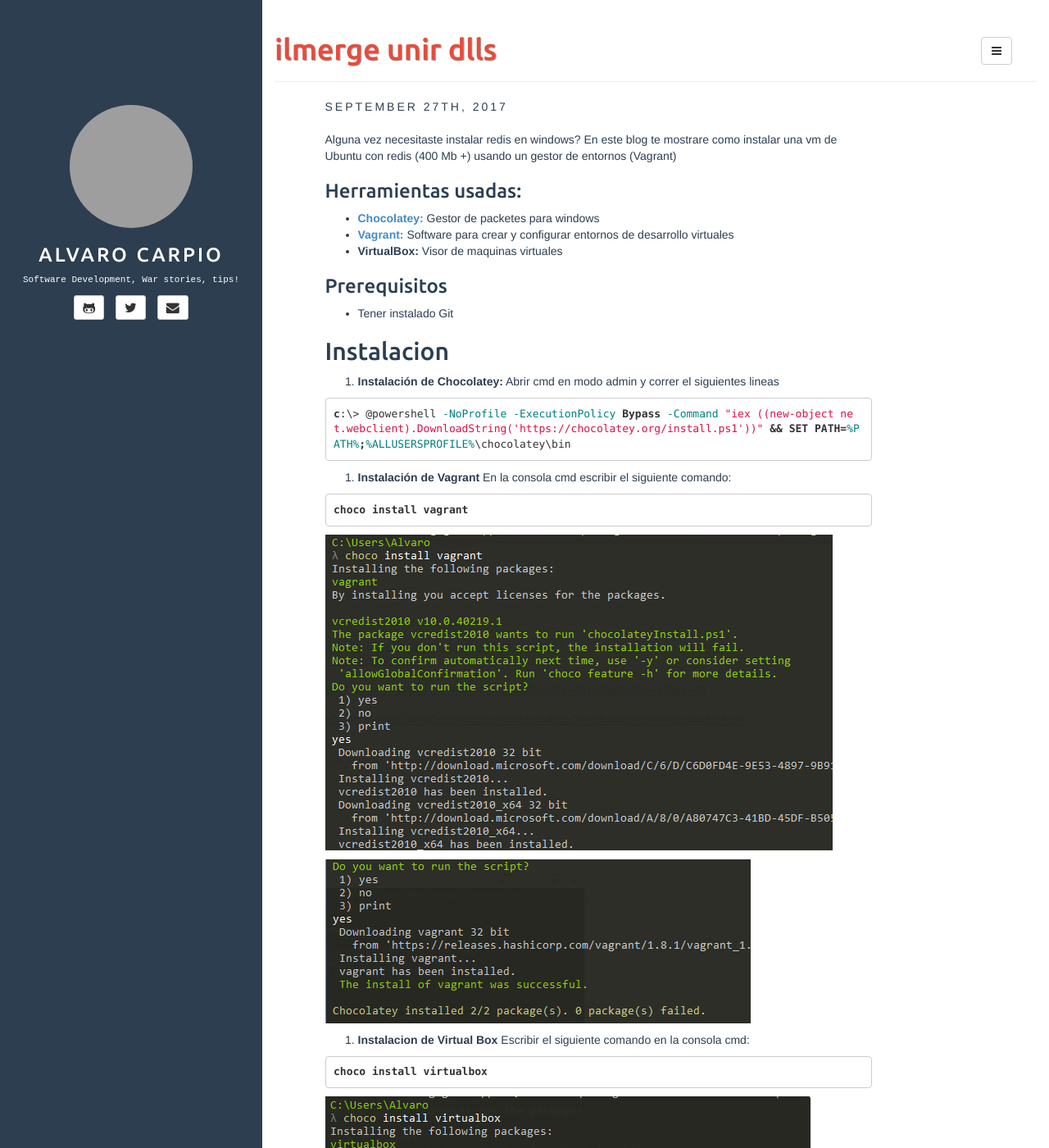
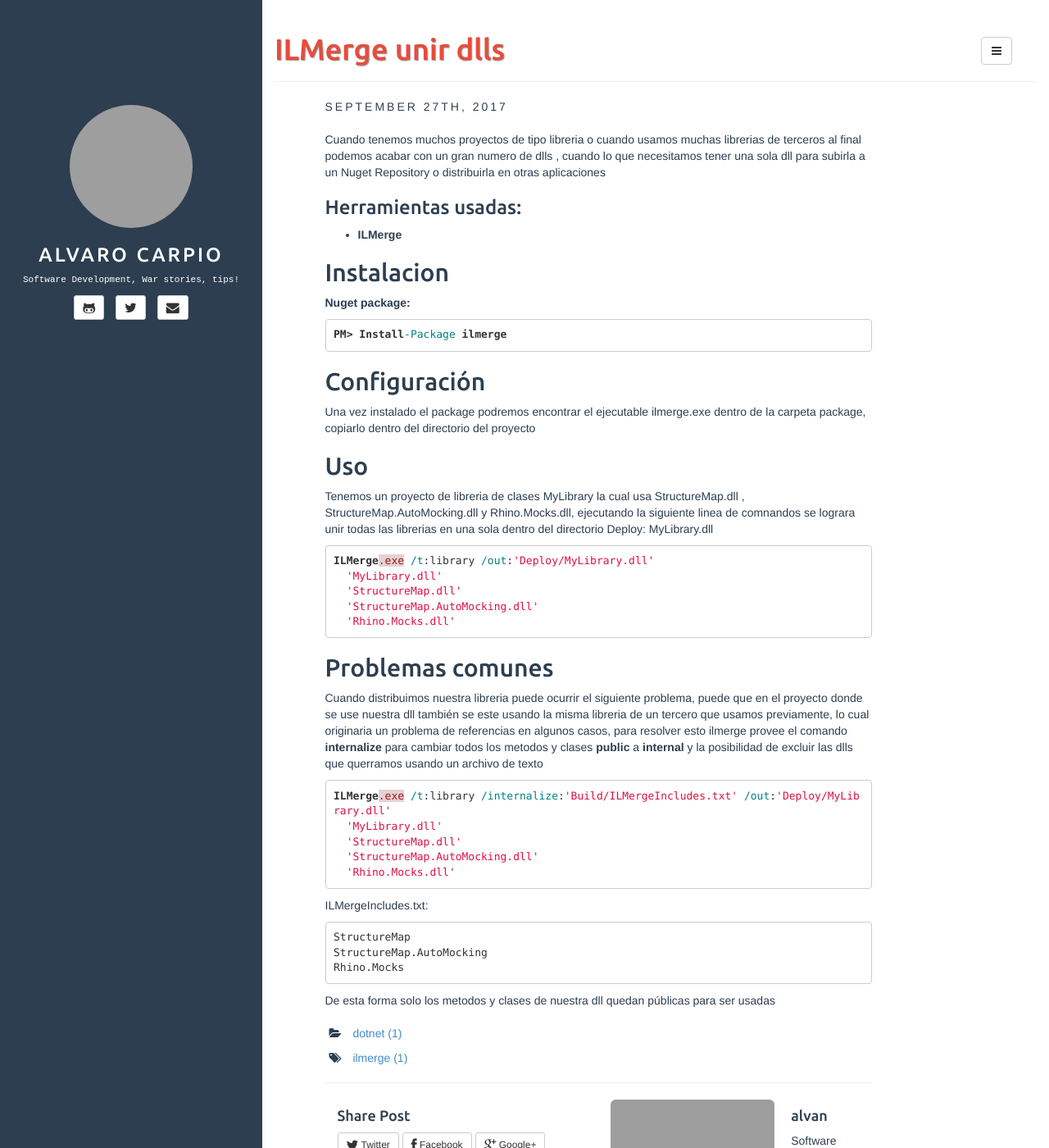
Before and after one commit to alvanxp/alvanxp.github.io, a Jekyll site: the page built from _posts/2017-9-27-ilmerge.md, in a window 1280 px wide and 1400 px high. Shown: the whole window at 82% size. Built offline with Jekyll 4.4.1, drawn with Linux system fonts in a browser that asks for light colours; comment, search, counter and statistics services are not loaded; some of the changed text lies outside the part shown; grey boxes are pictures that could not be loaded.

Commit message:
ilmerge post

````diff
--- a/_posts/2017-9-27-ilmerge.md
+++ b/_posts/2017-9-27-ilmerge.md
@@ -1,148 +1,59 @@
 ---
 tags:
-  - redis
+  - ilmerge
 layout: post
-title: 'ilmerge unir dlls'
-category: dll
+title: 'ILMerge unir dlls'
+category: dotnet
 comments: true
 ---
 
-Alguna vez necesitaste instalar redis en windows? En este blog te mostrare como instalar una vm de Ubuntu con redis (400 Mb +) usando un gestor de entornos (Vagrant)
+Cuando tenemos muchos proyectos de tipo libreria o cuando usamos muchas librerias de terceros al final podemos acabar con un gran numero de dlls , cuando lo que necesitamos tener una sola dll para subirla a un Nuget Repository o distribuirla en otras aplicaciones
+### Herramientas usadas:
+- **ILMerge**
 
-### Herramientas usadas:
-- **[Chocolatey:](https://chocolatey.org/)** Gestor de packetes para windows
-- **[Vagrant:](https://www.vagrantup.com/)**  Software para crear y configurar entornos de desarrollo virtuales
-- **VirtualBox:** Visor de maquinas virtuales
 
-### Prerequisitos
-
-- Tener instalado Git
 
 ## Instalacion
 
-1. **Instalación de Chocolatey:**
-Abrir cmd en modo admin y correr el siguientes lineas
+**Nuget package:**
 
 ```dosbatch
-c:\> @powershell -NoProfile -ExecutionPolicy Bypass -Command "iex ((new-object net.webclient).DownloadString('https://chocolatey.org/install.ps1'))" && SET PATH=%PATH%;%ALLUSERSPROFILE%\chocolatey\bin
+PM> Install-Package ilmerge
 ```
 
-2. **Instalación de Vagrant**
-En la consola cmd escribir el siguiente  comando:
-
-```dosbatch
-choco install vagrant
-```
-
-<img src="{{ site.url }}/assets/content/redis-vagrant/vagrant-install.png" alt="vagrant">
-
-<img src="{{ site.url }}/assets/content/redis-vagrant/vagrant-install2.png" alt="vagrant">
-
-3. **Instalacion de Virtual Box**
-Escribir el siguiente comando en la consola cmd:
-
-```dosbatch
-choco install virtualbox
-```
-<img src="{{ site.url }}/assets/content/redis-vagrant/virtualbox-install.png" alt="virtualbox">
-
-<img src="{{ site.url }}/assets/content/redis-vagrant/virtualbox-install2.png" alt="virtualbox">
-
-
->Ahora se puede ver en el menu inicio virtualbox recientemente instalado:
-
-<img src="{{ site.url }}/assets/content/redis-vagrant/virtualbox-install3.png" alt="virtualbox">
-
-4. Crear un directorio (c:\vagrant)
-
--	Nos situamos en el directorio : Cd c:\vagrant
-
--	Ahora descargamos una VM con ubuntu preconfigurada, ejecute el siguiente comando en la consola:
-
-```dosbatch
-vagrant init hashicorp/precise32
-```
 
 ## Configuración
 
-Ahora descargaremos la VM y iniciaremos la configuración:
+Una vez instalado el package podremos encontrar el ejecutable ilmerge.exe dentro de la carpeta package, copiarlo dentro del directorio del proyecto
 
-Escribimos el comando  para iniciarla:
+## Uso
+Tenemos un proyecto de libreria de clases MyLibrary la cual usa StructureMap.dll , StructureMap.AutoMocking.dll y  Rhino.Mocks.dll, ejecutando la siguiente linea de comnandos se lograra unir todas las librerias en una sola dentro del directorio Deploy: MyLibrary.dll
 
 ```dosbatch
-vagrant up
+ILMerge.exe /t:library /out:'Deploy/MyLibrary.dll'
+  'MyLibrary.dll'
+  'StructureMap.dll'
+  'StructureMap.AutoMocking.dll'
+  'Rhino.Mocks.dll'
 ```
-Ahora entraremos remotamente  usando SSH:
+## Problemas comunes
+
+Cuando distribuimos nuestra libreria puede ocurrir el siguiente problema, puede que en el proyecto donde se use nuestra dll también se este usando la misma libreria de un tercero que usamos previamente, lo cual originaria un problema de referencias en algunos casos, para resolver esto ilmerge provee el comando **internalize** para cambiar todos los metodos y clases **public** a **internal** y la posibilidad de excluir las dlls que querramos usando un archivo de texto
 
 ```dosbatch
-vagrant ssh
+ILMerge.exe /t:library /internalize:'Build/ILMergeIncludes.txt' /out:'Deploy/MyLibrary.dll'
+  'MyLibrary.dll'
+  'StructureMap.dll'
+  'StructureMap.AutoMocking.dll'
+  'Rhino.Mocks.dll'
 ```
 
-<img src="{{ site.url }}/assets/content/redis-vagrant/ssh_connect.png" alt="ssh">
-
-Actualizar los packetes de ubuntu:
+ILMergeIncludes.txt:
 
 ```sh
-$ sudo apt-get update
-```
-Instalacion de Redis Server
-
-```sh
-$ sudo apt-get install redis-server
+StructureMap
+StructureMap.AutoMocking
+Rhino.Mocks
 ```
 
-## Configuración de Redis Server
-
-Abrir el archivo de configuracion de Redis con el siguiente comando:
-
-```sh
-$ sudo nano /etc/redis/redis.conf
-```
-- Para hacer accesible desde fuera necesita dejar comentada la línea referente al bind de la siguiente manera:
-
-```sh
-    #bind 127.0.0.1
-```
-- Establecer el siguiente valor :
-
-```sh
-	tcp-keepalive 60
-```
-**Ctrl + O** para Guardar y **Ctrl + x** para salir del editor
-
-Reiniciar redis con el siguiente query:
-
-```sh
-$ sudo service redis-server restart
-```
-
-Test Redis:
-
-Entrar al cliente redis:
-
-```sh
-$ redis-cli
-```
-
-Agregar un item:
-
-```sh
-set name "Alvaro Carpio"
-```
-
-<img src="{{ site.url }}/assets/content/redis-vagrant/redis-test.png" alt="test">
-
-También podemos instalar una herramienta visual para tener un mayor manejos de los datos , **Redis Desktop Manager**
-
-Para instalar correr el siguiente comando en una consola cmd dentro de windows:
-
-```sh
-$ choco install redis-desktop-manager
-```
-Luego de instalado, abrir Redis Desktop Manager y agregar una nueva conexión de la siguiente manera:
-
-<img src="{{ site.url }}/assets/content/redis-vagrant/redismanager_setup.png" alt="redissetup">
-
-Ahora podemos ver los datos ingresados previamente  en la consola:
-
-<img src="{{ site.url }}/assets/content/redis-vagrant/redismanager_show.png" alt="redis manager">
+De esta forma solo los metodos y clases de nuestra dll quedan públicas para ser usadas
````
